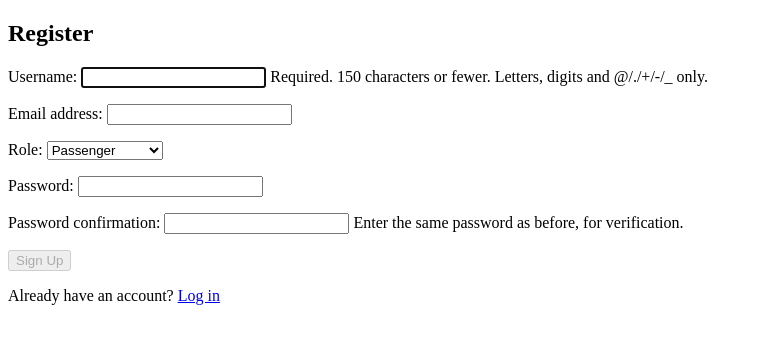
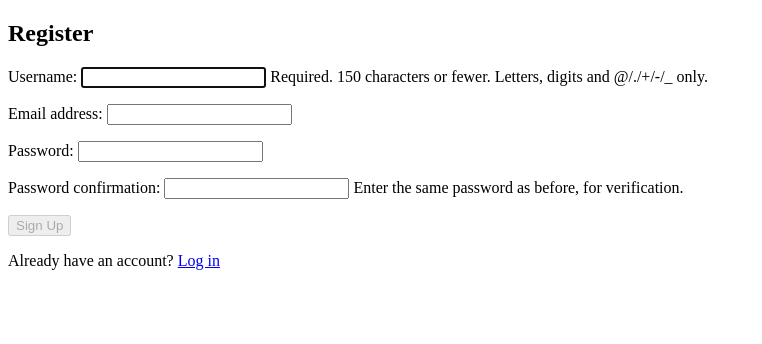
Before and after one commit to ShreyasVH/flight_booking, a Django app: page /signup/ in a window 1280 px wide. Shown: the top 344 px of the page, without its empty margins (0-762 px from the left). Run offline with Django 3.2, Linux system fonts and the light colour scheme; data that the repository does not hold is empty.

Commit message:
cleaned up sign up form

```diff
--- a/flight_search/auth_manager/forms.py
+++ b/flight_search/auth_manager/forms.py
@@ -4,13 +4,6 @@ from .models import User, FlightCompany
 
 
 class SignUpForm(UserCreationForm):
-    role = forms.ChoiceField(choices=User.ROLE_CHOICES)
-    flight_company = forms.ModelChoiceField(
-        queryset=FlightCompany.objects.all(),
-        required=False,
-        help_text="Required only if registering as a Flight Company user"
-    )
-
     def __init__(self, *args, **kwargs):
         super().__init__(*args, **kwargs)
         self.fields['password1'].help_text = ''
@@ -18,7 +11,7 @@ class SignUpForm(UserCreationForm):
 
     class Meta:
         model = User
-        fields = ('username', 'email', 'role', 'flight_company', 'password1', 'password2')
+        fields = ('username', 'email', 'password1', 'password2')
 
 
 class CreateFlightCompanyForm(UserCreationForm):
--- a/flight_search/auth_manager/templates/auth_manager/signup.html
+++ b/flight_search/auth_manager/templates/auth_manager/signup.html
@@ -14,22 +14,6 @@
     <p>Already have an account? <a href="{% url 'login' %}">Log in</a></p>
 
     <script>
-        const selectedRole = document.querySelector('select[name="role"]');
-        const companyField = document.querySelector('select[name="flight_company"]').parentElement;
-
-        function toggleCompanyField() {
-            if (selectedRole.value === 'FLIGHT_COMPANY') {
-                companyField.style.display = 'block';
-            } else {
-                companyField.style.display = 'none';
-            }
-        }
-
-        toggleCompanyField();
-
-        selectedRole.addEventListener('change', toggleCompanyField);
-
-
         const submitButton = document.querySelector('button[type="submit"]');
         const password1Ele = document.querySelector('input[name="password1"]');
         const password2Ele = document.querySelector('input[name="password2"]');
--- a/flight_search/auth_manager/views.py
+++ b/flight_search/auth_manager/views.py
@@ -59,8 +59,10 @@ def signup_view(request):
         form = SignUpForm(request.POST)
         if form.is_valid():
             user = form.save()
+            user.role = 'PASSENGER'
+            user.save()
             messages.success(request, 'Signup successful. Please login')
-            return redirect('/user/login')  # or a dashboard URL
+            return redirect('/user/login')
     else:
         form = SignUpForm()
     return render(request, 'auth_manager/signup.html', {'form': form})
```
